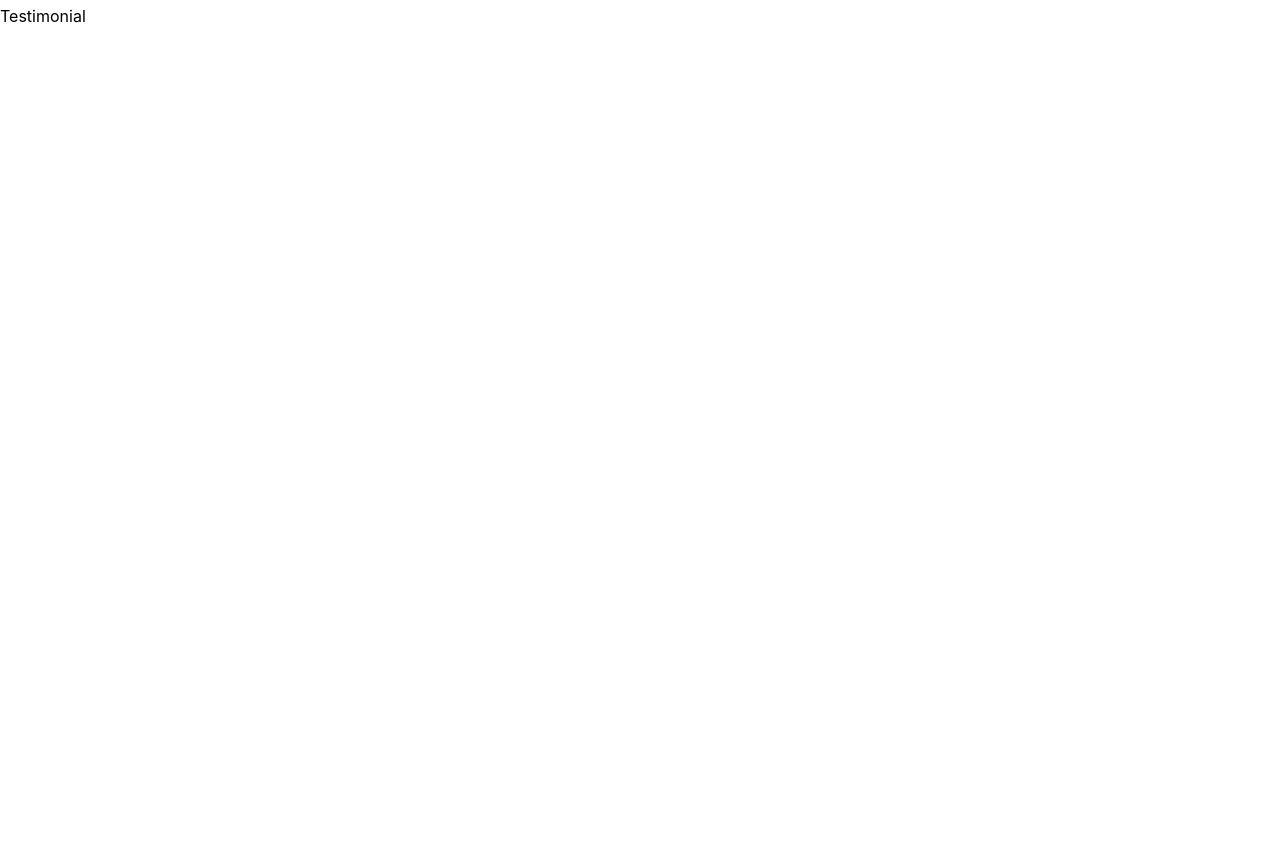
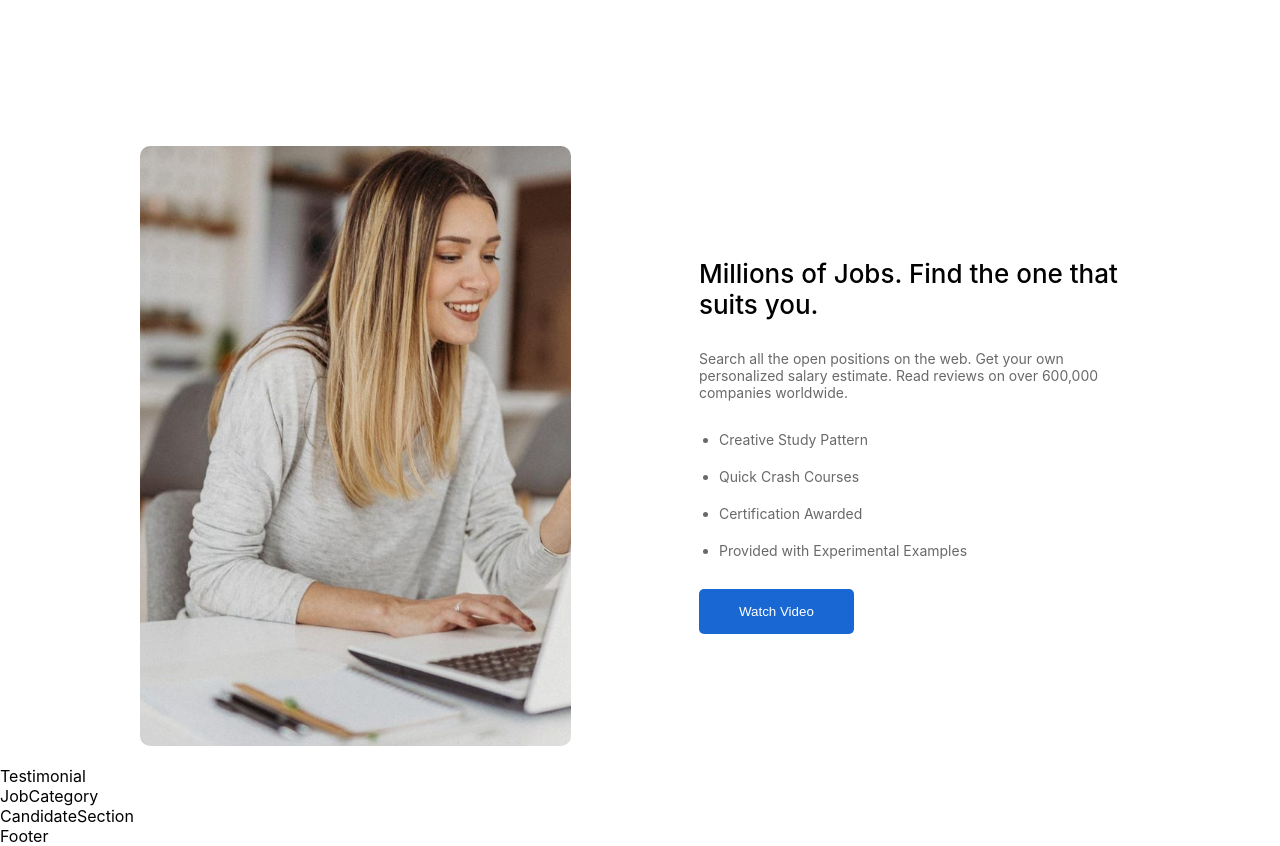
Before and after one commit to umeshbhatiya143/Oneclick, a React (Create React App) app in the folder frontend/onelick/: page / in a window 1280 px wide. Shown: the part 2680-3526 px from the top of the page. Before the commit the page ends 2706 px from the top, so only its background shows below. Built offline with nearby package versions, Linux system fonts and the light colour scheme; a web font is replaced by a local one.

Commit message:
about section added

```diff
--- /dev/null
+++ b/frontend/onelick/src/Component/AboutSection/About.css
@@ -0,0 +1,87 @@
+#about_section{
+    display: flex;
+    flex-direction: column;
+    /* align-items: center;
+    justify-content: center; */
+}
+.about_img_content_hld{
+    margin-top: 120px;
+    display: flex;
+    /* flex-wrap: wrap; */
+    padding: 20px 140px;
+    gap: 8rem;
+    justify-content: center;
+    align-items: center;
+}
+.about_img_hld{
+    min-width: 40%;
+    height: 600px;
+    border-radius: 10px;
+    overflow: hidden;
+    -webkit-border-radius: 10px;
+    -moz-border-radius: 10px;
+    -ms-border-radius: 10px;
+    -o-border-radius: 10px;
+}
+.about_img_hld img{
+    width: 100%;
+    height: 100%;
+    object-fit:cover;
+}
+.about_text_hld{
+    min-width: 35%;
+    display: flex;
+    flex-direction: column;
+    gap: 30px;
+}
+.about_text_hld h3{
+    font-size: 26px;
+    font-weight: 500;
+}
+.about_text_hld p{
+    color: dimgray;
+    font-size: 14px;
+}
+.about_text_hld ul{
+    color: dimgray;
+    display: flex;
+    flex-direction: column;
+    gap: 20px;
+    font-size: 14px;
+    margin-left: 20px;
+}
+.about_btn_hld button{
+    padding: 15px 40px;
+    display: flex;
+    background-color: #1967D2;
+    border-radius: 5px;
+    border: none;
+    color: #fff;
+    -webkit-border-radius: 5px;
+    -moz-border-radius: 5px;
+    -ms-border-radius: 5px;
+    -o-border-radius: 5px;
+}
+.about_btn_hld button:hover{
+    background-color: #1b52a0;
+    cursor: pointer;
+}
+
+@media screen and (max-width: 1200px){
+    .about_img_content_hld{
+        gap: 1rem;
+    }
+}
+@media screen and (max-width:1000px){
+    .about_img_content_hld{
+        flex-wrap: wrap;
+        margin-top: 60px;
+    }
+    .about_img_hld{
+        width: 100%;
+        height: auto;
+    }
+    .about_img_hld img{
+        object-fit:fill;
+    }
+}
--- /dev/null
+++ b/frontend/onelick/src/Component/AboutSection/About.jsx
@@ -0,0 +1,30 @@
+import React from 'react'
+import './About.css'
+import aboutImg from '../../assets/aboutImage.jpg'
+
+const About = () => {
+    return (
+        <section id='about_section'>
+            <div className="about_img_content_hld">
+                <div className="about_img_hld">
+                    <img src={aboutImg} alt="" />
+                </div>
+                <div className="about_text_hld">
+                    <h3>Millions of Jobs. Find the one that suits you.</h3>
+                    <p>Search all the open positions on the web. Get your own personalized salary estimate. Read reviews on over 600,000 companies worldwide.</p>
+                    <ul>
+                        <li>Creative Study Pattern</li>
+                        <li>Quick Crash Courses</li>
+                        <li>Certification Awarded</li>
+                        <li>Provided with Experimental Examples</li>
+                    </ul>
+                    <div className="about_btn_hld">
+                        <button>Watch Video</button>
+                    </div>
+                </div>
+            </div>
+        </section>
+    )
+}
+
+export default About
--- /dev/null
+++ b/frontend/onelick/src/Component/CandidateSection/CandidateSection.jsx
@@ -0,0 +1,12 @@
+import React from 'react'
+import './CandidateSection.css'
+
+const CandidateSection = () => {
+  return (
+    <div>
+      CandidateSection
+    </div>
+  )
+}
+
+export default CandidateSection
--- /dev/null
+++ b/frontend/onelick/src/Component/Footer/Footer.jsx
@@ -0,0 +1,12 @@
+import React from 'react'
+import './Footer.css'
+
+const Footer = () => {
+  return (
+    <div>
+      Footer
+    </div>
+  )
+}
+
+export default Footer
--- /dev/null
+++ b/frontend/onelick/src/Component/JobCategories/JobCategories.jsx
@@ -0,0 +1,12 @@
+import React from 'react'
+import './JobCategories.css'
+
+const JobCategory = () => {
+  return (
+    <div>
+      JobCategory
+    </div>
+  )
+}
+
+export default JobCategory
--- a/frontend/onelick/src/Pages/Home/Home.jsx
+++ b/frontend/onelick/src/Pages/Home/Home.jsx
@@ -5,6 +5,10 @@ import ClientShowCase from '../../Component/ClientShowCase/ClientShowCase'
 import './Home.css'
 import Featured_jobs from '../../Component/Featured_jobs/Featured_jobs'
 import Testimonial from '../../Component/Testimonial/Testimonial'
+import About from '../../Component/AboutSection/About'
+import JobCategory from '../../Component/JobCategories/JobCategories'
+import CandidateSection from '../../Component/CandidateSection/CandidateSection'
+import Footer from '../../Component/Footer/Footer'
 
 const Home = () => {
   return (
@@ -13,7 +17,11 @@ const Home = () => {
       <Landingpage/>
       <ClientShowCase/>
       <Featured_jobs/>
+      <About/>
       <Testimonial/>
+     <JobCategory/>
+     <CandidateSection/>
+     <Footer/>
 
     </div>
   )
```
Also changed, not shown: frontend/onelick/src/Component/CandidateSection/CandidateSection.css (added), frontend/onelick/src/Component/Footer/Footer.css (added), frontend/onelick/src/Component/JobCategories/JobCategories.css (added), frontend/onelick/src/assets/aboutImage.jpg (added).
